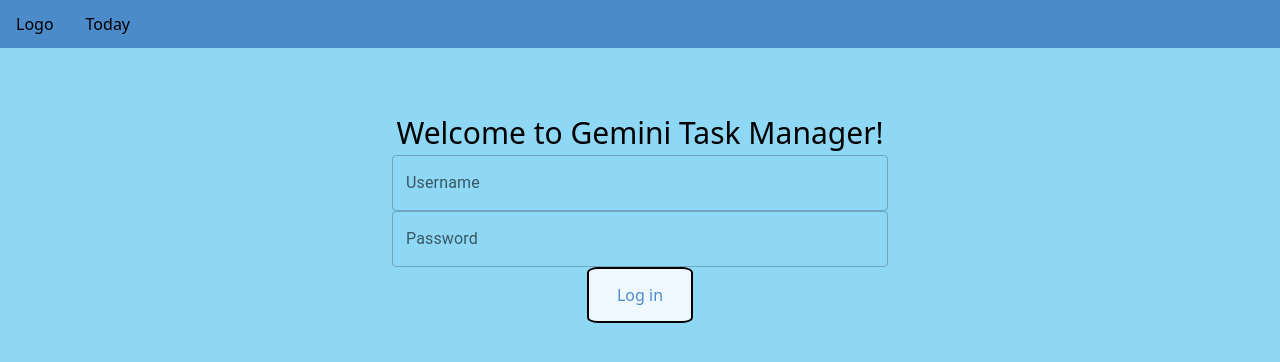
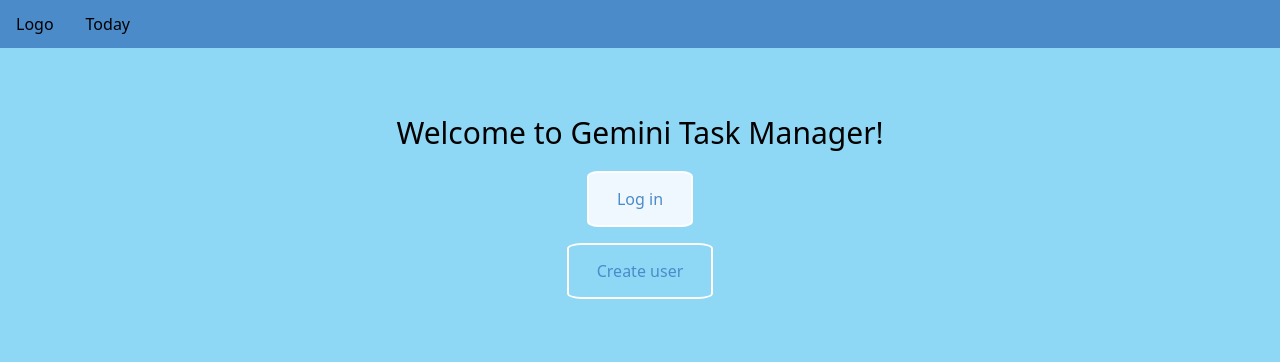
Before and after one commit to boey-kwan/gemini, a React (Vite) app in the folder client/: page / in a window 1280 px wide. Shown: the top 362 px of the page. Built offline with nearby package versions, Linux system fonts and the light colour scheme.

Commit message:
Add create user page

```diff
--- a/client/src/App.css
+++ b/client/src/App.css
@@ -71,7 +71,6 @@ html {
 
 h1, h2, .h1, .h2 {
   text-align: center;
-  padding-top: 1em;
   font-style: bold;
   white-space: nowrap;
   height: fit-content;
@@ -79,10 +78,13 @@ h1, h2, .h1, .h2 {
 
 h1, .h1 {
   font-size: 30px;
+  padding-top: 1em;
 }
 
 h2, .h2 {
   font-size: 24px;
+  color: darkslategray;
+  padding-top: .5em;
 }
 
 .card {
@@ -191,8 +193,45 @@ input {
   flex-direction: column;
   justify-content: space-between;
   row-gap: 0.5em;
-  /* align-items: center; */
   align-content: center;
+}
+
+
+.login {
+  width:fit-content;
+  text-align:center;
+  padding:2em;
+}
+
+.main-button {
+  width: fit-content;
+  border: 2px solid white;
+  border-radius: 10%;
+  background-color: aliceblue;
+  padding: 14px 28px;
+  cursor: pointer;
+  color: var(--dark-blue);
+  margin: 1em;
+}
+
+.main-button:hover {
+  background: var(--dark-blue);
+  color: white;
+}
+
+.secondary-button {
+  width: fit-content;
+  border: 2px solid white;
+  border-radius: 10%;
+  padding: 14px 28px;
+  cursor: pointer;
+  color: var(--dark-blue);
+  margin: 1em;
+}
+
+.secondary-button:hover {
+  background: var(--dark-blue);
+  color: white;
 }
 
 .centered {
@@ -200,25 +239,3 @@ input {
   margin-left:auto;
   margin-right:auto;
 }
-
-.login {
-  width:fit-content;
-  text-align:center;
-  padding:2em;
-}
-
-.big-button {
-  width: fit-content;
-  border: 2px solid black;
-  border-radius: 10%;
-  background-color: aliceblue;
-  padding: 14px 28px;
-  cursor: pointer;
-  border-color: black;
-  color: var(--dark-blue);
-}
-
-.big-button:hover {
-  background: var(--dark-blue);
-  color: white;
-}
--- a/client/src/App.jsx
+++ b/client/src/App.jsx
@@ -3,6 +3,8 @@ import Navbar from "./components/Navbar";
 import Home from "./components/Home";
 import Today from "./components/Today";
 import Memories from "./components/Memories";
+import CreateUser from "./components/CreateUser";
+import Login from "./components/Login";
 import "./App.css";
 
 const App = () => {
@@ -16,6 +18,8 @@ const App = () => {
             <Route path="/" element={<Home />} />
             <Route path="/today" element={<Today />} />
             <Route path="/memories" element={<Memories />} />
+            <Route path="/createUser" element={<CreateUser />} />
+            <Route path="/login" element={<Login />} />
           </Routes>
         </div>
       </BrowserRouter>
--- /dev/null
+++ b/client/src/components/CreateUser.jsx
@@ -0,0 +1,34 @@
+import { useNavigate } from "react-router-dom";
+import { TextField } from '@mui/material'
+import '../App.css';
+
+export default function CreateUser() {
+
+  const navigate = useNavigate();
+
+  return (
+
+    <div className="column login centered">
+
+      <h1 className='h1'>Create New User</h1>
+
+      <TextField
+        id='username-field'
+        label="New username"
+        variant='outlined'
+        autoFocus={true}
+        fullWidth
+        style={{margin:"1em"}}/>
+
+      <TextField
+        id='password-field'
+        label="New password"
+        variant='outlined'
+        fullWidth
+        style={{margin:"1em"}}/>
+
+      <button className='main-button centered' onClick={() => {navigate("/today");}}>Submit</button>
+
+    </div>
+  );
+}
--- a/client/src/components/Home.jsx
+++ b/client/src/components/Home.jsx
@@ -8,24 +8,12 @@ export default function Home() {
 
   return (
 
-
-    <div className="column login centered">
+    <div className="row login centered">
 
       <h1 className='h1'>Welcome to Gemini Task Manager!</h1>
 
-      <TextField
-        id='username-field'
-        label="Username"
-        variant='outlined'
-        fullWidth/>
-
-      <TextField
-        id='password-field'
-        label="Password"
-        variant='outlined'
-        fullWidth/>
-
-      <button className='big-button centered' onClick={() => {navigate("/today");}}>Log in</button>
+      <button className='main-button centered' onClick={() => {navigate("/login");}}>Log in</button>
+      <button className='secondary-button centered' onClick={() => {navigate("/createUser");}}>Create user</button>
 
     </div>
   );
--- /dev/null
+++ b/client/src/components/Login.jsx
@@ -0,0 +1,34 @@
+import { useNavigate } from "react-router-dom";
+import { TextField } from '@mui/material'
+import '../App.css';
+
+export default function Login() {
+
+  const navigate = useNavigate();
+
+  return (
+
+    <div className="column login centered">
+
+      <h1 className='h1'>Log in</h1>
+
+      <TextField
+        id='username-field'
+        label="Username"
+        variant='outlined'
+        autoFocus={true}
+        fullWidth
+        style={{margin:"1em"}}/>
+
+      <TextField
+        id='password-field'
+        label="Password"
+        variant='outlined'
+        fullWidth
+        style={{margin:"1em"}}/>
+
+      <button className='main-button centered' onClick={() => {navigate("/today");}}>Log in</button>
+
+    </div>
+  );
+}
--- a/client/src/components/Today.jsx
+++ b/client/src/components/Today.jsx
@@ -8,6 +8,8 @@ export default function Today() {
   const [taskList, setTaskList] = useState([1, 2]);
   // TODO: Initialize to the first ID in the list.
   const [currentTaskId, setCurrentTaskId] = useState(1);
+
+  const date = new Date().toDateString();
 
   function updateCurrentTaskId(id) {
     setCurrentTaskId(id);
@@ -23,6 +25,7 @@ export default function Today() {
 
           <div className="body-center scroll">
             <h1 className='h1'>Today's To-Do List</h1>
+            <h2 className='h2'>{date}</h2>
             <div className='task-list'>
               {taskList.map((value) => {
                 return <Task key={value}
@@ -38,7 +41,7 @@ export default function Today() {
         </div>
 
         {/* Add a task button */}
-        <button className="big-button centered"
+        <button className="main-button centered"
           onClick={() => {
             setTaskList(
               [...taskList, taskList.length+1]
```
